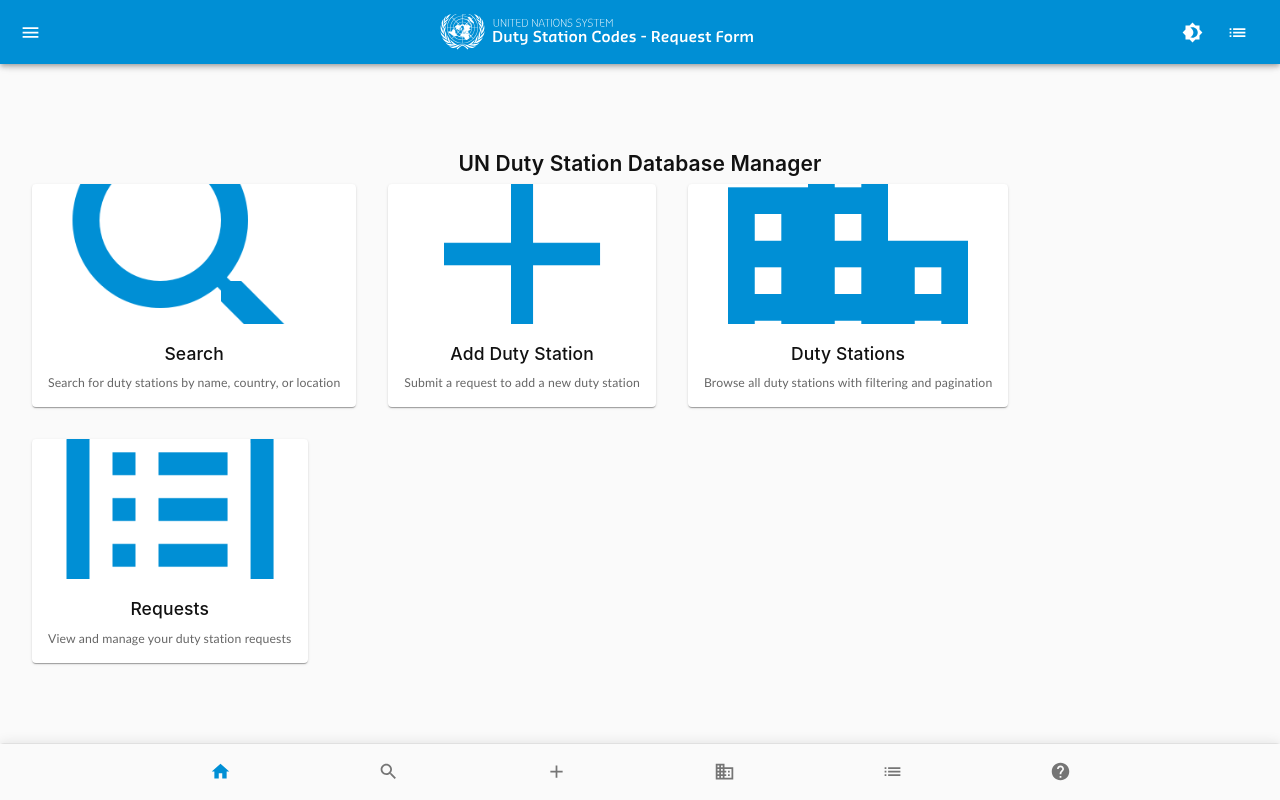
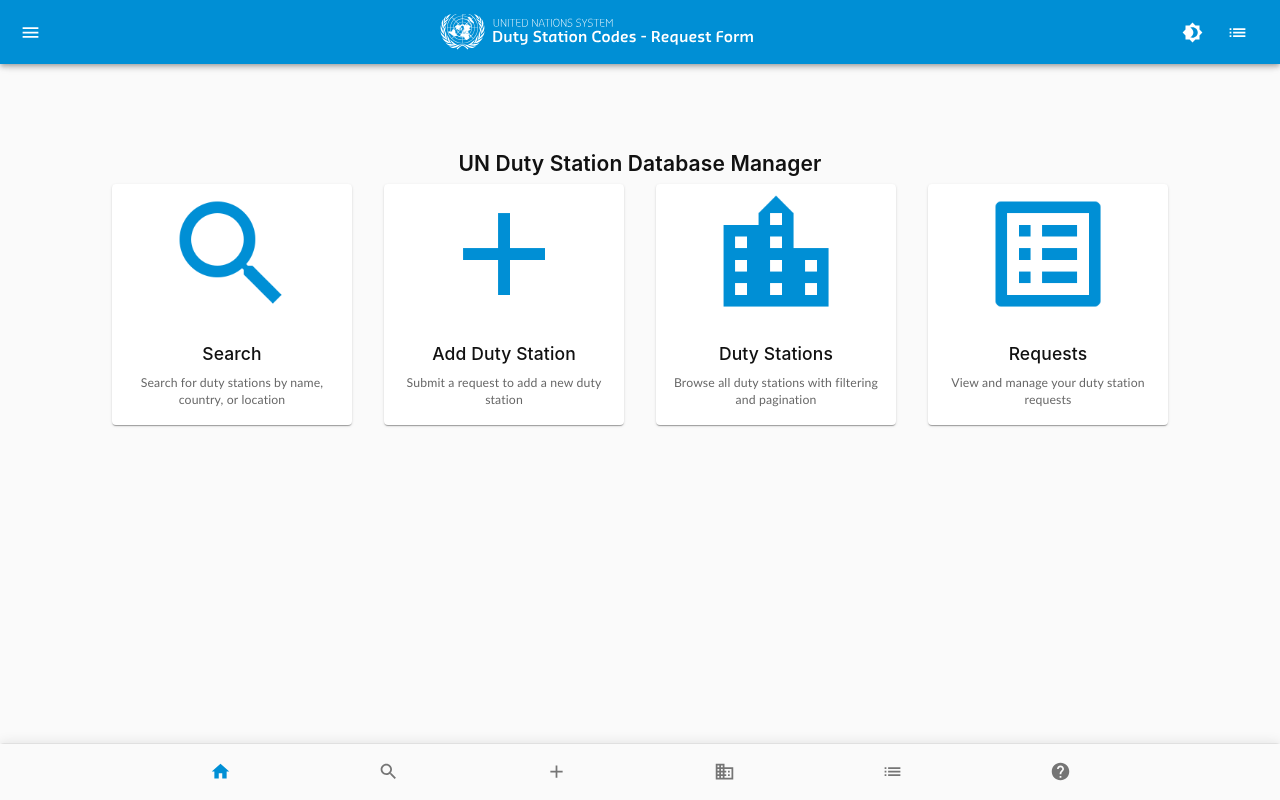
Before and after one commit to CEB-HLCM/new-duty-station-database, a React (Vite) app: page / in a window 1280 px wide. Built offline with nearby package versions, Linux system fonts and the light colour scheme.

Commit message:
Fixed home page layout and grid

```diff
--- a/src/pages/HomePage.tsx
+++ b/src/pages/HomePage.tsx
@@ -48,20 +48,21 @@
           UN Duty Station Database Manager
         </Typography>
 
-        <Grid container spacing={4}>
+        <Grid container spacing={4} justifyContent="center">
           {navigationCards.map((card) => (
             <Grid
               key={card.title}
               item
               xs={12} sm={6} md={3}
             >
-              <Card>
+              <Card sx={{ maxWidth: 240 }}>
                 <CardActionArea component={Link} to={card.path}>
                   <CardMedia
                     component="img"
                     height="140"
                     image={card.image}
                     alt={card.title}
+                    sx={{ objectFit: 'contain' }}
                   />
                   <CardContent>
                     <Typography variant="h6" component="h2" gutterBottom>
```
